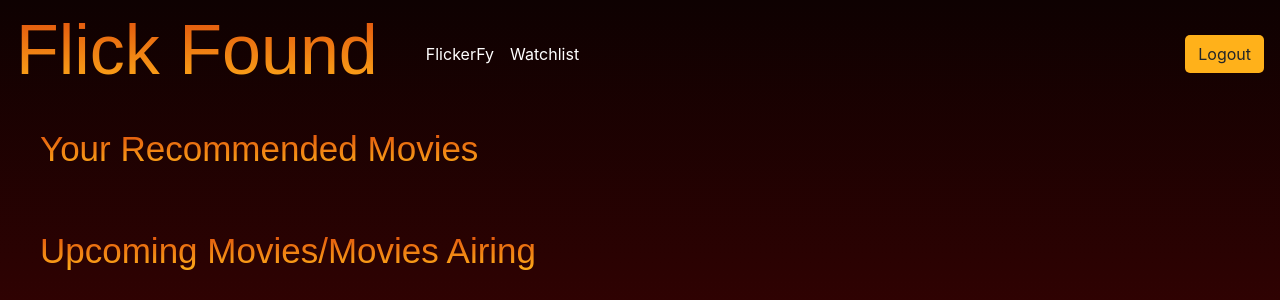
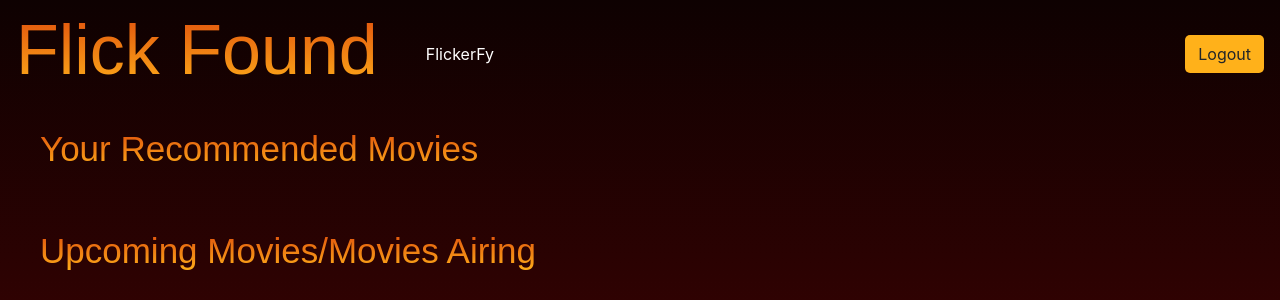
Before and after one commit to ashergarvens/Flick_Found, a Flask app: page /results in a window 1280 px wide. Shown: the top 300 px of the page. Run offline with Flask 3, Linux system fonts and the light colour scheme; the visitor is signed in with stand-in values (Sample User, id 1); data that the repository does not hold is empty; some libraries are stand-ins or nearby versions; some web fonts are replaced.

Commit message:
removing navbar for watchlist for now

```diff
--- a/flick_found/templates/preferences.html
+++ b/flick_found/templates/preferences.html
@@ -24,9 +24,6 @@
             <ul class="navbar-nav mr-auto">
                 <li class="nav-item">
                     <a class="nav-link" href="{{ url_for('results') }}">Recommendations</a>
-                </li>
-                <li class="nav-item">
-                    <a class="nav-link" href="{{ url_for('watchlist') }}">Watchlist</a>
                 </li>
             </ul>
             <form class="form-inline">
--- a/flick_found/templates/results.html
+++ b/flick_found/templates/results.html
@@ -27,9 +27,6 @@
             <ul class="navbar-nav mr-auto">
                 <li class="nav-item">
                     <a class="nav-link" href="{{ url_for('preferences') }}">FlickerFy</a>
-                </li>
-                <li class="nav-item">
-                    <a class="nav-link" href="{{ url_for('watchlist') }}">Watchlist</a>
                 </li>
             </ul>
             <form class="form-inline">
```
